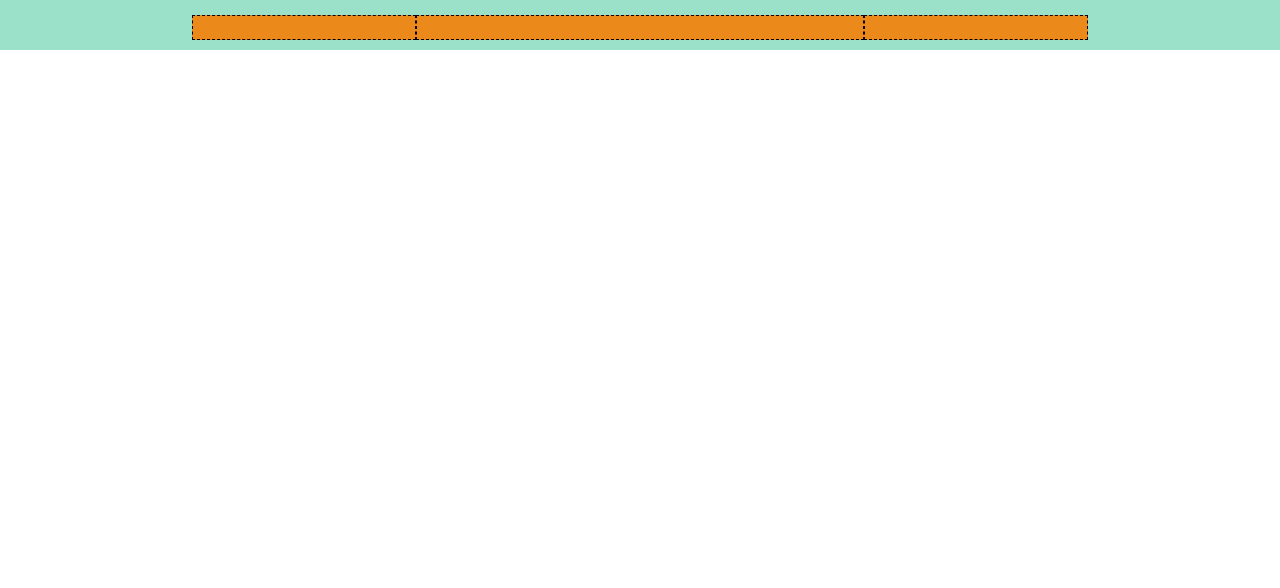
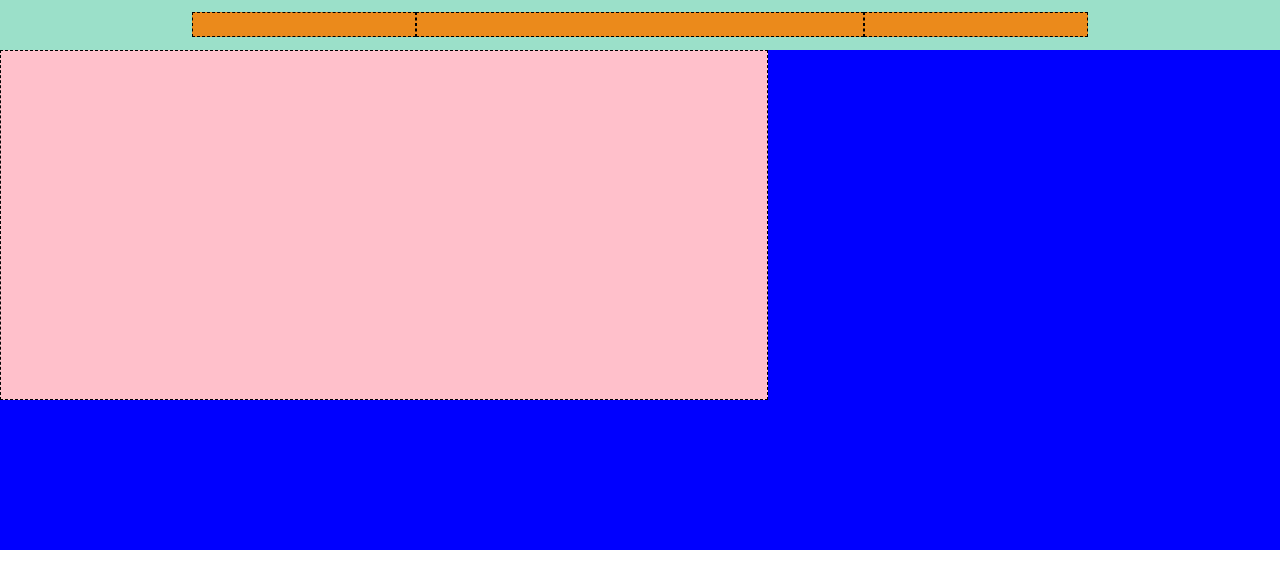
Before and after one commit to GiadaTonioni/htmlcss-struttura-discord, a plain HTML site: page index.html in a window 1280 px wide. Drawn offline with Linux system fonts and the light colour scheme.

Commit message:
prove secondo pezzo

```diff
--- a/css/style.css
+++ b/css/style.css
@@ -6,6 +6,8 @@
 
 .row {
     display: flex;
+    justify-content: center;
+    align-items: center;
 }
 
 header {
@@ -23,9 +25,8 @@ header {
     width: 25%;
     background-color: rgb(235, 138, 27);
     height: 25px;
-    align-items: center;
     border: 1px dashed black;
-    margin: 15px 0px;
+    margin: 12px 0px;
 }
 
 .col-50 {
@@ -33,5 +34,18 @@ header {
     background-color: rgb(235, 138, 27);
     height: 25px;
     border: 1px dashed black;
-    margin: 15px 0px;
+    margin: 12px 0px;
 }
+
+.jumbotron {
+    background-color: blue;
+    height: 500px;
+}
+
+.col-60 {
+    background-color: pink;
+    width: 60%;
+    height: 350px;
+    align-items: center;
+    border: 1px dashed black;
+}
--- a/index.html
+++ b/index.html
@@ -18,8 +18,14 @@
                 <!-- login -->
                 <div class="col-25"></div>
             </div>
-
         </div>
     </header>
+    <main>
+        <div class="jumbotron">
+            <div class="container"></div>
+                <div class="row"></div>
+                    <div class="col-60"></div>
+        </div>
+    </main>
 </body>
 </html>
```
